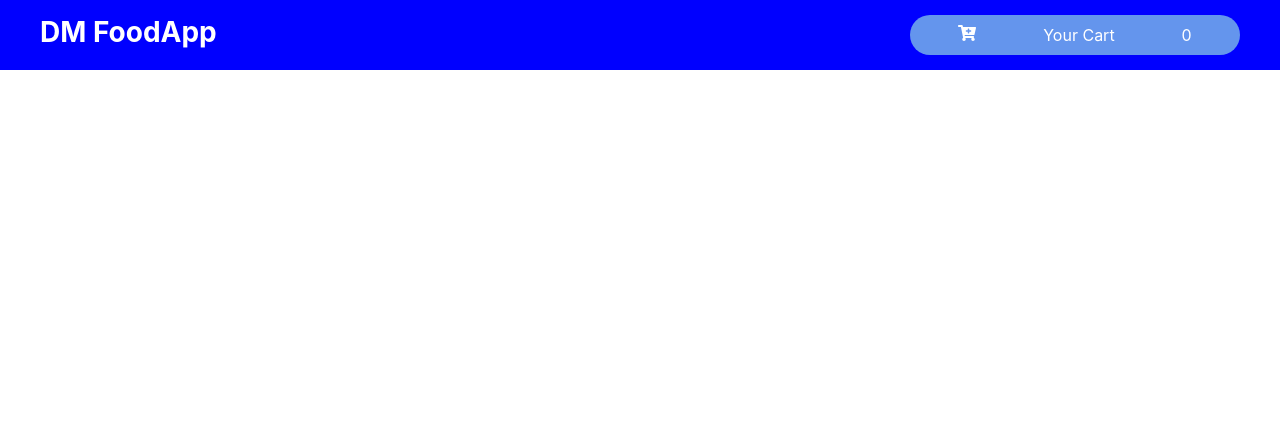
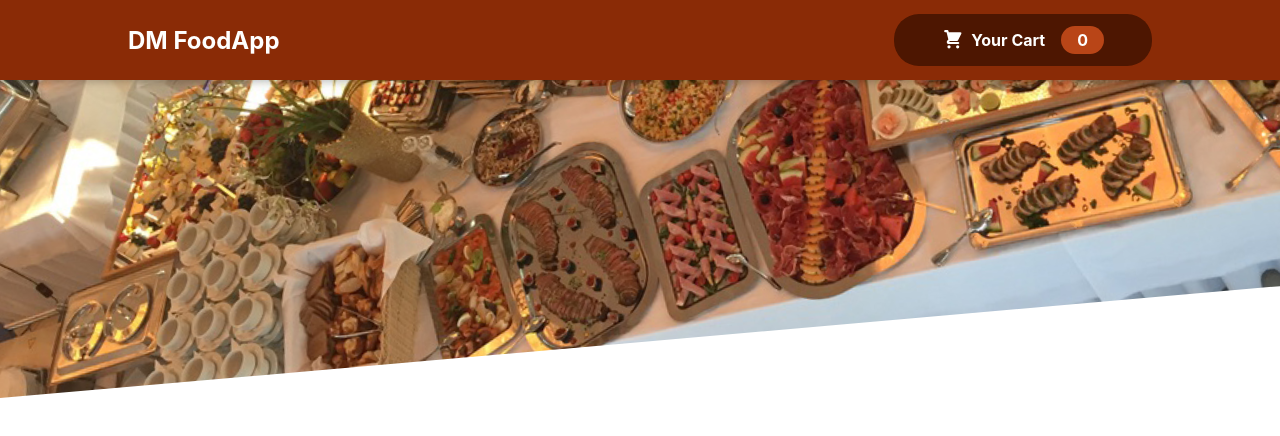
Before and after one commit to Obafemi-NG/simple-food-app, a React (Create React App) app: page / in a window 1280 px wide. Shown: the top 436 px of the page. Built offline with nearby package versions, Linux system fonts and the light colour scheme.

Commit message:
refractored the code for the header, changed the color, and added an image with a little bit of more styling effects

```diff
--- a/src/App.js
+++ b/src/App.js
@@ -1,6 +1,5 @@
 import React from 'react';
 import styles from './App.module.css';
-
 import Header from './components/header/header.component';
 
 const App = () => {
--- /dev/null
+++ b/src/components/cart-icon/cart-icon.component.jsx
@@ -0,0 +1,15 @@
+import React from 'react';
+
+const CartIcon = () => {
+    return (
+      <svg
+        xmlns='http://www.w3.org/2000/svg'
+        viewBox='0 0 20 20'
+        fill='currentColor'
+      >
+        <path d='M3 1a1 1 0 000 2h1.22l.305 1.222a.997.997 0 00.01.042l1.358 5.43-.893.892C3.74 11.846 4.632 14 6.414 14H15a1 1 0 000-2H6.414l1-1H14a1 1 0 00.894-.553l3-6A1 1 0 0017 3H6.28l-.31-1.243A1 1 0 005 1H3zM16 16.5a1.5 1.5 0 11-3 0 1.5 1.5 0 013 0zM6.5 18a1.5 1.5 0 100-3 1.5 1.5 0 000 3z' />
+      </svg>
+    );
+  };
+
+  export default CartIcon;
--- /dev/null
+++ b/src/components/header-cart-button/header-cart-button.component.jsx
@@ -0,0 +1,14 @@
+import React from 'react';
+import CartIcon from '../cart-icon/cart-icon.component';
+import styles from './header-cart-button.module.css';
+
+const HeaderCartButton = () => {
+    return(
+        <button className = {styles.button} >
+            <span className = {styles.icon} > <CartIcon /> </span>
+            <span> Your Cart </span>
+            <span className = {styles.badge} > 0 </span>
+        </button>
+    )
+}
+export default HeaderCartButton;
--- /dev/null
+++ b/src/components/header-cart-button/header-cart-button.module.css
@@ -0,0 +1,37 @@
+.button{
+    cursor: pointer;
+    font: inherit;
+    border: none;
+    background-color: #4d1601;
+    color: white;
+    padding: 0.75rem 3rem;
+    display: flex;
+    justify-content: space-around;
+    align-items: center;
+    border-radius: 25px;
+    font-weight: bold;
+}
+
+.button:hover,
+.button:active {
+    background-color: #2c0d00;
+}
+
+.icon {
+    width: 1.35rem;
+    height: 1.35rem;
+    margin-right: 0.5rem;
+}
+
+.badge {
+    background-color: #b94517;
+    padding: 0.25rem 1rem;
+    border-radius: 25px;
+    margin-left: 1rem;
+    font-weight: bold;
+}
+
+.button:hover .badge,
+.button:active .badge {
+    background-color: #92320c;
+}
--- a/src/components/header/header.component.jsx
+++ b/src/components/header/header.component.jsx
@@ -1,25 +1,48 @@
 import React from 'react';
 import styles from './header.module.css';
+import mealsImg from '../../assets/meals.jpg'
 import { FontAwesomeIcon } from '@fortawesome/react-fontawesome';
 import { faCartPlus } from '@fortawesome/free-solid-svg-icons';
+import CartIcon from '../cart-icon/cart-icon.component';
+import HeaderCartButton from '../header-cart-button/header-cart-button.component';
 
 
+// const Header = () => {
+//     return (
+//         <div className = {styles.header}>
+//             <h2 className = {styles.title} >
+//                 DM FoodApp
+//             </h2>
+//             <div className = {styles.cartContainer} >
+//                 <FontAwesomeIcon icon={faCartPlus} />
+//                 {/* <CartIcon /> */}
+//                 <p className= {styles.cart} >
+//                 Your Cart
+//                 </p>
+//                 <div className = {styles.cartItem} >
+//                     0
+//                 </div>
+//             </div>
+//         </div>
+//     )
+// }
+
 const Header = () => {
-    return (
-        <div className = {styles.header}>
-            <h2 className = {styles.title} >
-                DM FoodApp
-            </h2>
-            <div className = {styles.cartContainer} >
-                <FontAwesomeIcon icon={faCartPlus} />
-                <p className= {styles.cart} >
-                Your Cart
-                </p>
-                <div className = {styles.cartItem} >
-                    0
-                </div>
+    return(
+        <React.Fragment>
+            <header className = {styles.header} >
+                <h2  >
+                    DM FoodApp
+                </h2>
+                {/* <button className = {styles.button} >
+                    Your Cart
+                </button> */}
+                <HeaderCartButton/>
+            </header>
+            <div className = {styles['main-image']} >
+                <img src = {mealsImg} alt = 'A delicious meal for display' />
             </div>
-        </div>
+        </React.Fragment>
     )
 }
 export default Header;
--- a/src/components/header/header.module.css
+++ b/src/components/header/header.module.css
@@ -1,4 +1,4 @@
-.header {
+/* .header {
     background-color: blue;
     display: flex;
     flex-direction: row;
@@ -15,15 +15,58 @@
 
 .cartContainer {
     background-color: cornflowerblue;
-    padding: 10px 15px;
+    padding: 10px 5px;
     height: 50%;
     border-radius: 20px;
     color: white;
     display: flex;
     justify-content: space-around;
-    width: 25%;
+    width: 18%;
 }
 
 .cart {
     margin: 0;
 }
+
+.cartItem {
+    background-color: blue;
+    padding: 2px 10px;
+    border-radius: 10px;
+} */
+
+.header {
+    position: fixed;
+    top: 0;
+    left: 0;
+    width: 80%;
+    height: 5rem;
+    background-color: #8a2b06;
+    color: white;
+    display: flex;
+    justify-content: space-between;
+    align-items: center;
+    padding: 0 10%;
+    box-shadow: 0 2px 8px rgba(0, 0, 0, 0.25);
+    z-index: 10;
+}
+
+.button {
+    background-color: cornflowerblue;
+    border: none;
+    border-radius: 10px;
+    color: white;
+}
+
+.main-image {
+    width: 100%;
+    height: 25rem;
+    z-index: 0;
+    overflow: hidden;
+}
+
+.main-image img {
+    width: 110%;
+    height: 100%;
+    object-fit: cover;
+    transform: rotateZ(-5deg) translateY(-4rem) translateX(-1rem);
+}
```
Also changed, not shown: src/assets/meals.jpg (added), src/components/cart-icon/cart-icon.module.css (added).
